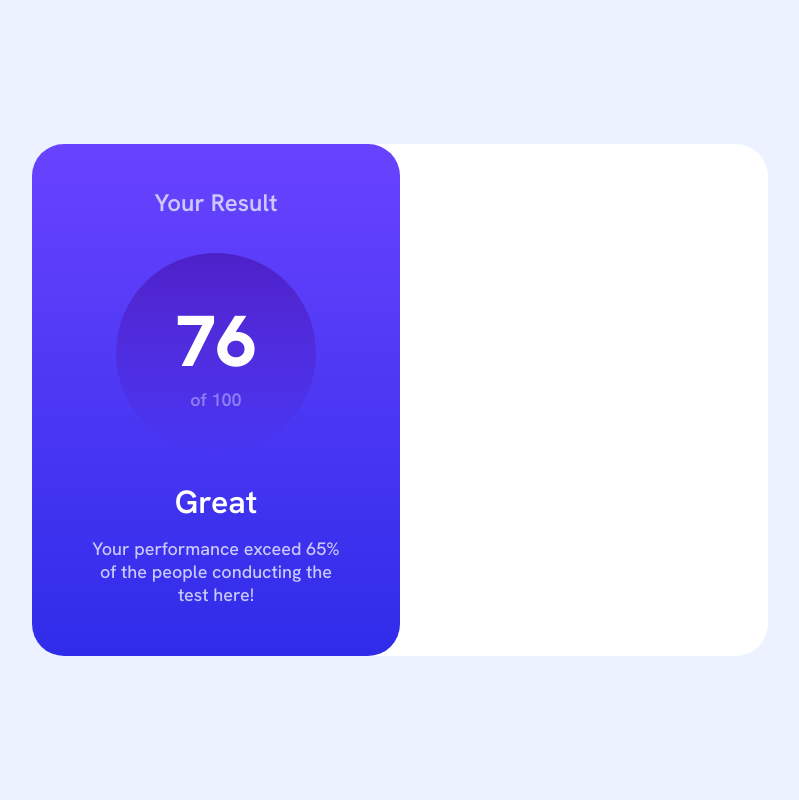
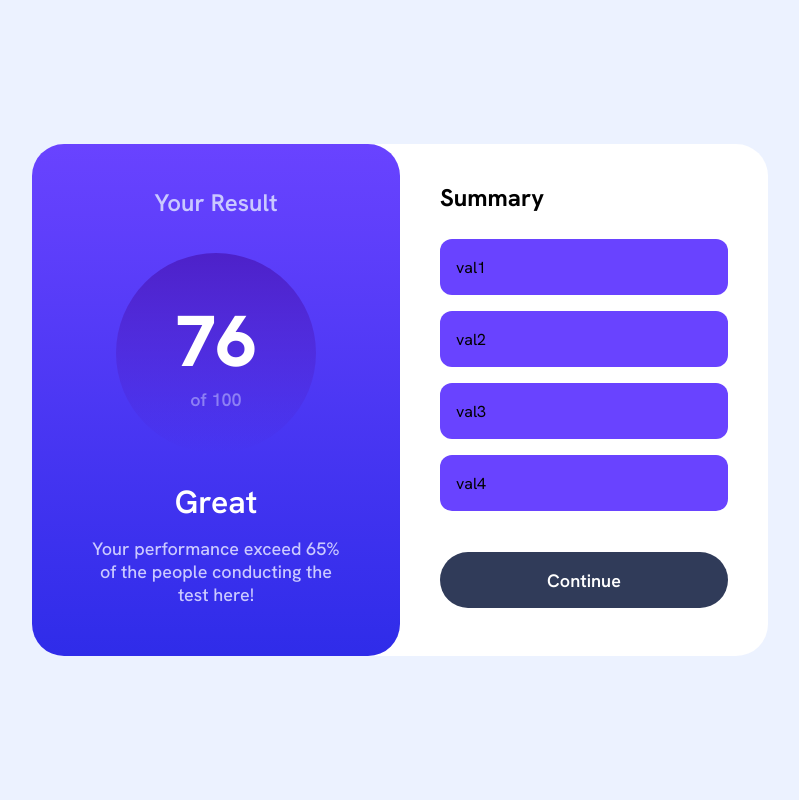
Before and after one commit to VillageR88/flask-results-summary-component-extended, a Flask app: page / in a window 1280 px wide. Shown: the whole page, without its empty margins (240-1039 px from the left). Run offline with Flask 3, Linux system fonts and the light colour scheme.

Commit message:
desktop summary layout
Signed-off-by: VillageR88 <villager88pl@gmail.com>

```diff
--- a/app/app.py
+++ b/app/app.py
@@ -9,6 +9,7 @@ def create_app():
     def index():
         context = {
             'siteTitle': "Results summary component extended",
+            'audit': ['val1', 'val2', 'val3', 'val4']
         }
         return render_template('index.html', **context)
 
--- a/app/static/css/style.css
+++ b/app/static/css/style.css
@@ -7,12 +7,17 @@
 :root {
   --very-light-blue: #ecf2ff;
   --light-blue: #cac9ff;
+  --dark-navy: #303b59;
   --gradient1: linear-gradient(180deg, #6943ff 0%, #2f2ce9 100%);
   --gradient2: linear-gradient(180deg, #4d21c9 0%, rgba(37, 33, 201, 0) 100%);
 }
 
+* {
+  font-family: "Hanken Grotesk", sans-serif;
+  transition: opacity 0.15s;
+}
+
 body {
-  font-family: "Hanken Grotesk", sans-serif;
   background-color: var(--very-light-blue);
   margin: auto;
   padding: 0;
@@ -123,6 +128,81 @@ p {
   font-weight: 500;
 }
 
+#summary {
+  max-width: 368px;
+  width: 100%;
+  height: 100%;
+  display: flex;
+  flex-direction: column;
+  padding-inline: 40px;
+  box-sizing: border-box;
+  padding-top: 38px;
+  padding-bottom: 46px;
+}
+
+ul {
+  padding: 0;
+  margin: 0;
+  list-style: none;
+  display: flex;
+  flex-direction: column;
+  gap: 16px;
+  margin-top: 26px;
+  margin-bottom: 41px;
+}
+
+#summary > ul > li {
+  height: 56px;
+  width: 100%;
+  background-color: #6943ff;
+  display: flex;
+  justify-content: space-between;
+  align-items: center;
+  padding-inline: 16px;
+  box-sizing: border-box;
+  border-radius: 12px;
+}
+
+#summary > button {
+  display: flex;
+  position: relative;
+  justify-content: center;
+  align-items: center;
+  width: 100%;
+  height: 56px;
+  border-radius: 128px;
+  border: none;
+  background: var(--dark-navy);
+  color: white;
+  margin: 0px;
+  padding: 0px;
+}
+
+#summary > button > div {
+  position: absolute;
+  background: var(--gradient1);
+  width: 100%;
+  height: 100%;
+  border-radius: 128px;
+  display: flex;
+  justify-content: center;
+  align-items: center;
+  opacity: 0;
+}
+
+#summary > button > span {
+  position: absolute;
+  color: white;
+}
+
+#summary > button:hover > div {
+  opacity: 1;
+}
+
+#summary > button:hover {
+  cursor: pointer;
+}
+
 @media (max-width: 640px) {
   main {
     height: 100dvh;
--- a/app/templates/index.html
+++ b/app/templates/index.html
@@ -2,11 +2,11 @@
 <html lang="en">
 
 <head>
-    <meta charset="UTF-8">
-    <meta name="viewport" content="width=device-width, initial-scale=1.0">
-    <meta name="description" content="Blog preview card for FM">
-    <link rel="stylesheet" href="{{ url_for('static', filename='css/style.css') }}">
-    <link rel="icon" href="{{ url_for('static', filename='images/favicon-32x32.png') }}" sizes="32x32" type="image/png">
+  <meta charset="UTF-8" />
+  <meta name="viewport" content="width=device-width, initial-scale=1.0" />
+  <meta name="description" content="Blog preview card for FM" />
+  <link rel="stylesheet" href="{{ url_for('static', filename='css/style.css') }}" />
+  <link rel="icon" href="{{ url_for('static', filename='images/favicon-32x32.png') }}" sizes="32x32" type="image/png" />
 
   <title>{{ siteTitle }}</title>
 </head>
@@ -21,10 +21,22 @@
       </div>
       <div>
         <h1 class="headingL">Great</h1>
-                <p class="body">Your performance exceed 65% of the people conducting the test here!</p>
+        <p class="body">
+          Your performance exceed 65% of the people conducting the test here!
+        </p>
       </div>
     </div>
-        <div></div>
+    <div id="summary">
+      <h2>Summary</h2>
+      <ul>
+        {% for val in audit %}
+        <li>{{ val }}</li>
+        {% endfor %}
+      </ul>
+      <button class="bodyBold" id="continue">
+        <div></div><span>Continue</span>
+      </button>
+    </div>
   </main>
 </body>
 
```
Lines whose indentation alone changed are shown as unchanged.
